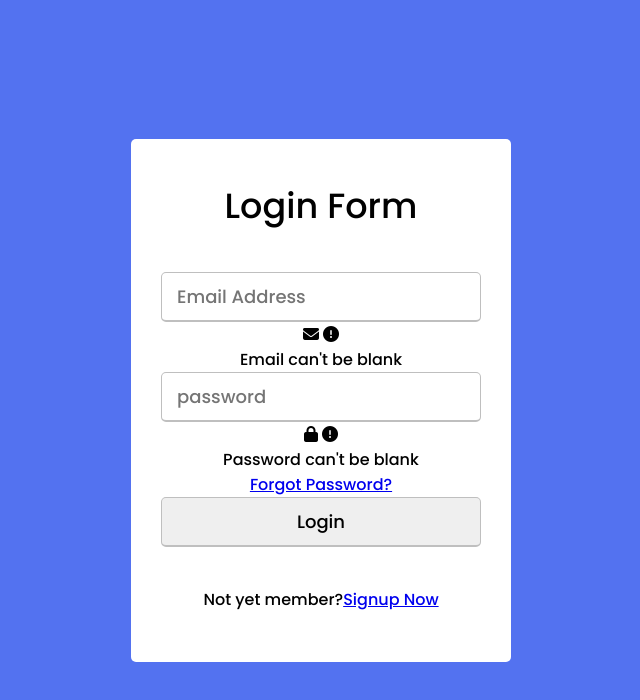
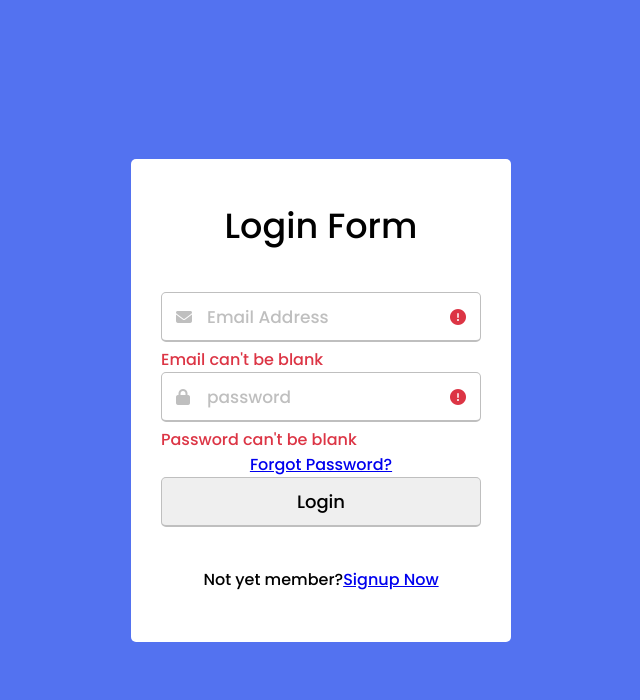
Before and after one commit to IftekharSays/LoginForm2, a plain HTML site: page index.html in a window 1280 px wide. Shown: the whole page, without its empty margins (319-959 px from the left). Drawn offline with Linux system fonts and the light colour scheme.

Commit message:
third edition

```diff
--- a/index.html
+++ b/index.html
@@ -12,7 +12,7 @@
 </head>
 <body>
 
-    <!-- main div file+ -->
+    <!-- main div -->
     <div class="wrapper">
 
         <!-- main header -->
@@ -25,8 +25,8 @@
             <div class="field email">
                 <div class="input-area">
                     <input type="text" placeholder="Email Address">
-                    <i class="fas fa-envelope"></i>
-                    <i class="fas fa-exclamation-circle"></i>
+                    <i class="icon fas fa-envelope"></i>
+                    <i class="error-icon fas fa-exclamation-circle"></i>
                 </div>
                 <div class="error-text">Email can't be blank</div>
             </div>
@@ -35,8 +35,8 @@
             <div class="field password">
                 <div class="input-area">
                     <input type="password" placeholder="password">
-                    <i class="fas fa-lock"></i>
-                    <i class="fas fa-exclamation-circle"></i>
+                    <i class="icon fas fa-lock"></i>
+                    <i class="error-icon fas fa-exclamation-circle"></i>
                 </div>
                 <div class="error-text">Password can't be blank</div>
             </div>
--- a/style.css
+++ b/style.css
@@ -1,13 +1,11 @@
 /* google font */
 @import url('https://fonts.googleapis.com/css2?family=Poppins:wght@500&display=swap');
-
 *{
     margin: 0;
     padding: 0;
     box-sizing: border-box;
     font-family: 'Poppins', sans-serif;
 }
-
 body{
     display: flex;
     min-height: 100vh;
@@ -15,7 +13,6 @@ body{
     align-items: center;
     background: #5372F0;
 }
-
 .wrapper{
     background: #ffffff;
     width: 380px;
@@ -23,22 +20,52 @@ body{
     border-radius: 5px;
     text-align: center;
 }
-
 .wrapper header{
     font-size: 35px;
     font-weight: 600s;
 }
-
 .wrapper form{
     margin: 40px 0;
 }
-
+form .field .input-area{
+    position: relative;
+}
 form input{
     height: 50px;
     width: 100%;
     border-radius: 5px;
     font-size: 18px;
+    outline: none;
     border: 1px solid #bfbfbf;
     border-bottom-width: 2px;
-    padding: 0 15px;
+    padding: 0 45px;
 }
+form input::placeholder{
+    color: #bfbfbf;
+    font-size: 17px;
+}
+
+
+form .field{
+    width: 100%;
+    margin-bottom: 20pxgit ;
+}
+form .field i{
+    position: absolute;
+    top: 50%;
+    pointer-events: none;
+    transform: translateY(-50%)
+}
+form .field .icon{
+    left: 15px;
+    color: #bfbfbf;
+}
+form .field .error-icon{
+    right: 15px;
+    color: #dc3545;
+}
+form .field .error-text{
+    color: #dc3545;
+    margin-top: 5px;
+    text-align: left;
+}
```
